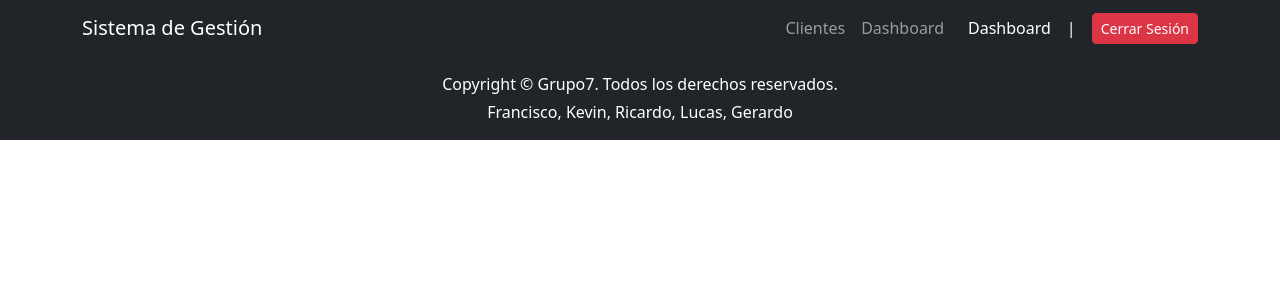
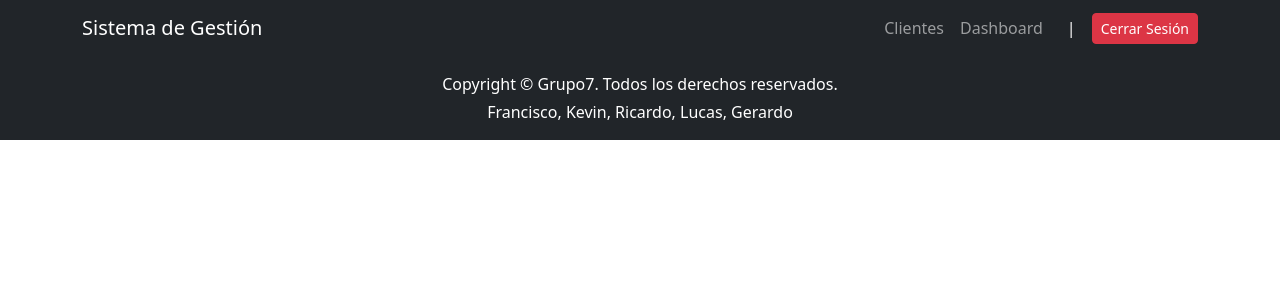
Before and after one commit to Grupo-7-PV/pv_tp_integrador_grupo7, a React (Vite) app: page / in a window 1280 px wide. Shown: the top 300 px of the page. Built offline with nearby package versions, Linux system fonts and the light colour scheme; sample sign-in values are in the browser's storage.

Commit message:
correción 2

```diff
--- a/src/components/layout/Header.jsx
+++ b/src/components/layout/Header.jsx
@@ -34,9 +34,7 @@ const Header = () => {
                                 </Nav.Link>
 
                             </Nav>
-                            <Nav.Link as={Link} to="/dashboard" className="text-white me-3">
-                                Dashboard
-                            </Nav.Link>
+
                             <Navbar.Text className="me-3 text-white">
                                 {adminActivo.nombre} | {adminActivo.sector}
                             </Navbar.Text>
```
